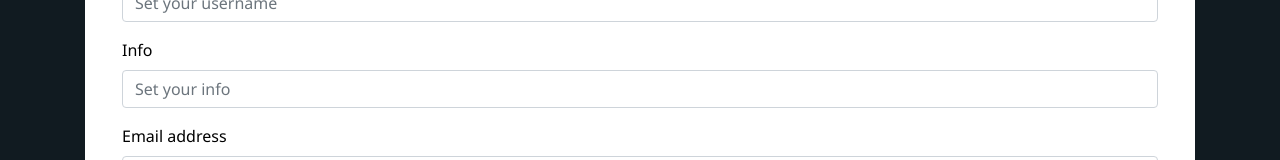
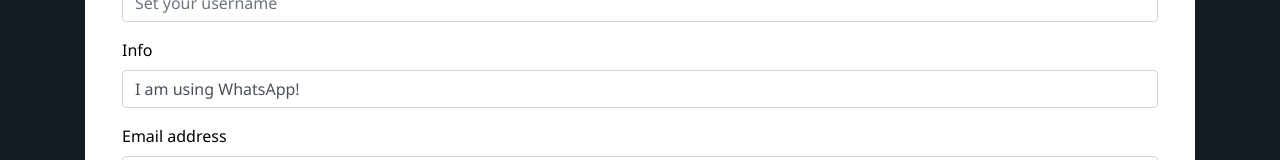
Before and after one commit to Flovedev/WhatsApp-clone-FE, a React (Create React App) app: page /registration in a window 1280 px wide. Shown: the part 281-441 px from the top of the page. Built offline with nearby package versions, Linux system fonts and the light colour scheme; no server answers.

Commit message:
User Info Default Value

```diff
--- a/src/components/registration/Registration.tsx
+++ b/src/components/registration/Registration.tsx
@@ -9,7 +9,7 @@
   let [userEmail, setUserEmail] = useState("");
   let [userPW, setUserPW] = useState("");
   let [userName, setUserName] = useState("");
-  let [userInfo, setUserInfo] = useState("");
+  let [userInfo, setUserInfo] = useState("I am using WhatsApp!");
 
   const dispatch = useAppDispatch();
   const navigate = useNavigate();
@@ -121,7 +121,7 @@
                   className="sign-in-w-google"
                   type="dark"
                   disabled={false}
-                  // onClick={() => {disabled={false}}}
+                // onClick={() => {disabled={false}}}
                 ></GoogleButton>
               </a>
             </div>
```
